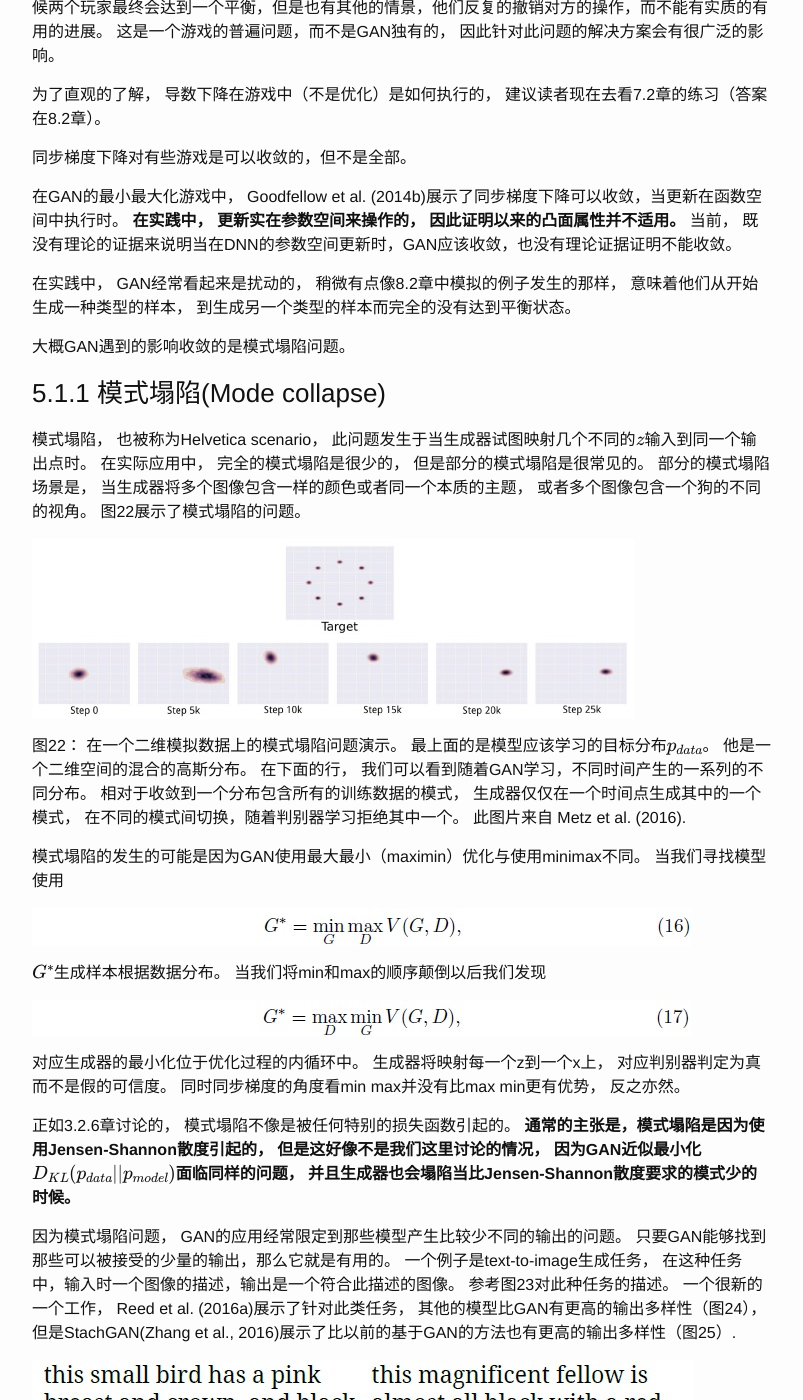
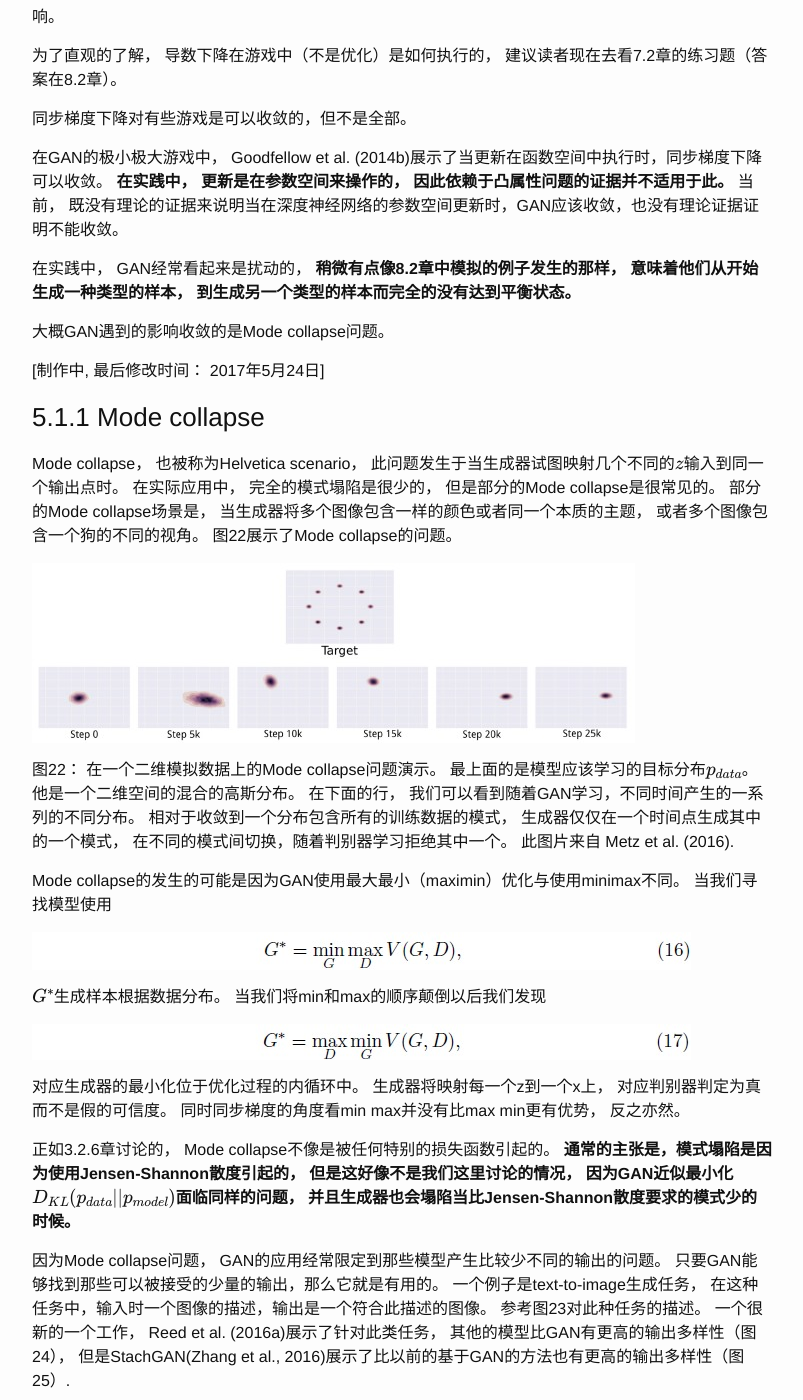
Before and after one commit to sinpycn/sinpycn.github.io, a Jekyll site: the page built from _posts/research/2017-05-10-GAN-Tutorial-Research-Frontiers.md, in a window 1280 px wide and 1400 px high, scrolled down 456 px. Shown: the whole window, without its empty margins (238-1041 px from the left). Built offline with Jekyll 4.4.1, drawn with Linux system fonts in a browser that asks for light colours; formulas are drawn with MathJax 3; some of the changed text lies outside the part shown.

Commit message:
Update 2017-05-10-GAN-Tutorial-Research-Frontiers.md

```diff
--- a/_posts/research/2017-05-10-GAN-Tutorial-Research-Frontiers.md
+++ b/_posts/research/2017-05-10-GAN-Tutorial-Research-Frontiers.md
@@ -20,33 +18,35 @@ GAN面对的最大的需要研究者来尝试解决的问题是不收敛问题
 有时候两个玩家最终会达到一个平衡，但是也有其他的情景，他们反复的撤销对方的操作，而不能有实质的有用的进展。
 这是一个游戏的普遍问题，而不是GAN独有的， 因此针对此问题的解决方案会有很广泛的影响。
 
-为了直观的了解， 导数下降在游戏中（不是优化）是如何执行的， 建议读者现在去看7.2章的练习（答案在8.2章）。
+为了直观的了解， 导数下降在游戏中（不是优化）是如何执行的， 建议读者现在去看7.2章的练习题（答案在8.2章）。
 
 同步梯度下降对有些游戏是可以收敛的，但不是全部。
 
-在GAN的最小最大化游戏中， Goodfellow et al. (2014b)展示了同步梯度下降可以收敛，当更新在函数空间中执行时。
-**在实践中， 更新实在参数空间来操作的， 因此证明以来的凸面属性并不适用。**
-当前， 既没有理论的证据来说明当在DNN的参数空间更新时，GAN应该收敛，也没有理论证据证明不能收敛。
+在GAN的极小极大游戏中， Goodfellow et al. (2014b)展示了当更新在函数空间中执行时，同步梯度下降可以收敛。
+**在实践中， 更新是在参数空间来操作的， 因此依赖于凸属性问题的证据并不适用于此。**
+当前， 既没有理论的证据来说明当在深度神经网络的参数空间更新时，GAN应该收敛，也没有理论证据证明不能收敛。
 
-在实践中， GAN经常看起来是扰动的， 稍微有点像8.2章中模拟的例子发生的那样， 意味着他们从开始生成一种类型的样本， 到生成另一个类型的样本而完全的没有达到平衡状态。
+在实践中， GAN经常看起来是扰动的， **稍微有点像8.2章中模拟的例子发生的那样， 意味着他们从开始生成一种类型的样本， 到生成另一个类型的样本而完全的没有达到平衡状态。**
 
-大概GAN遇到的影响收敛的是模式塌陷问题。
+大概GAN遇到的影响收敛的是Mode collapse问题。
 
-### 5.1.1 模式塌陷(Mode collapse)
+[制作中, 最后修改时间： 2017年5月24日]
 
-模式塌陷， 也被称为Helvetica scenario， 此问题发生于当生成器试图映射几个不同的$$z$$输入到同一个输出点时。
-在实际应用中， 完全的模式塌陷是很少的， 但是部分的模式塌陷是很常见的。
-部分的模式塌陷场景是， 当生成器将多个图像包含一样的颜色或者同一个本质的主题， 或者多个图像包含一个狗的不同的视角。
-图22展示了模式塌陷的问题。
+### 5.1.1 Mode collapse
+
+Mode collapse， 也被称为Helvetica scenario， 此问题发生于当生成器试图映射几个不同的$$z$$输入到同一个输出点时。
+在实际应用中， 完全的模式塌陷是很少的， 但是部分的Mode collapse是很常见的。
+部分的Mode collapse场景是， 当生成器将多个图像包含一样的颜色或者同一个本质的主题， 或者多个图像包含一个狗的不同的视角。
+图22展示了Mode collapse的问题。
 
 ![Figure 22](/images/201705/10/fig22.jpg)
 
-图22： 在一个二维模拟数据上的模式塌陷问题演示。 最上面的是模型应该学习的目标分布$$p_{data}$$。
+图22： 在一个二维模拟数据上的Mode collapse问题演示。 最上面的是模型应该学习的目标分布$$p_{data}$$。
 他是一个二维空间的混合的高斯分布。 在下面的行， 我们可以看到随着GAN学习，不同时间产生的一系列的不同分布。
 相对于收敛到一个分布包含所有的训练数据的模式， 生成器仅仅在一个时间点生成其中的一个模式， 在不同的模式间切换，随着判别器学习拒绝其中一个。
 此图片来自 Metz et al. (2016).
 
-模式塌陷的发生的可能是因为GAN使用最大最小（maximin）优化与使用minimax不同。 当我们寻找模型使用
+Mode collapse的发生的可能是因为GAN使用最大最小（maximin）优化与使用minimax不同。 当我们寻找模型使用
 
 ![Equation 16](/images/201705/10/eq16.jpg)
 
@@ -58,10 +58,10 @@ $$G^{*}$$生成样本根据数据分布。 当我们将min和max的顺序颠倒
 生成器将映射每一个z到一个x上， 对应判别器判定为真而不是假的可信度。
 同时同步梯度的角度看min max并没有比max min更有优势， 反之亦然。
 
-正如3.2.6章讨论的， 模式塌陷不像是被任何特别的损失函数引起的。
+正如3.2.6章讨论的， Mode collapse不像是被任何特别的损失函数引起的。
 **通常的主张是，模式塌陷是因为使用Jensen-Shannon散度引起的， 但是这好像不是我们这里讨论的情况， 因为GAN近似最小化$$D_{KL}(p_{data}||p_{model})$$面临同样的问题， 并且生成器也会塌陷当比Jensen-Shannon散度要求的模式少的时候。**
 
-因为模式塌陷问题， GAN的应用经常限定到那些模型产生比较少不同的输出的问题。
+因为Mode collapse问题， GAN的应用经常限定到那些模型产生比较少不同的输出的问题。
 只要GAN能够找到那些可以被接受的少量的输出，那么它就是有用的。
 一个例子是text-to-image生成任务， 在这种任务中，输入时一个图像的描述，输出是一个符合此描述的图像。
 参考图23对此种任务的描述。
@@ -79,7 +79,7 @@ $$G^{*}$$生成样本根据数据分布。 当我们将min和max的顺序颠倒
 
 图25： 比其他的基于GAN的text-to-image模型，StackGAN能够有更高的输出多样性。 图片来自Zhang et al. (2016)。
 
-模式塌陷问题很可能是GAN最重要的问题需要研究者去解决。
+Mode collapse问题很可能是GAN最重要的问题需要研究者去解决。
 
 其他的尝试是minibatch feature (Salimans et al., 2016)。 minibatch features基本的思路是允许判别器比较一个样本与一个minibatch的生成样本和一个minibatch的真实样本。
 通过测度与这些潜在空间的其他样本距离， 判别器可以判定是否一个样本显著的与其他生成样本相似。
@@ -118,7 +118,7 @@ Minibatch GAN很大程度上是为了减少模式塌陷问题而不是其他问
 
 图31： 在128x128 ImageNet 上GAN好像有困难去协调整体结构， 比如， 放射性奶牛，一个动物同时有四肢动物和两足动物的结构。
 
-另一个解决模式塌陷问题的方法是unrolled GAN （Metz et al., 2016)。 理想情况下， 我们希望找到$$G^{*}=arg min_G max_D V(G,D）$$ 对两个玩家，我们会忽略掉max操作当计算G的梯度时。
+另一个解决Mode collapse问题的方法是unrolled GAN （Metz et al., 2016)。 理想情况下， 我们希望找到$$G^{*}=arg min_G max_D V(G,D）$$ 对两个玩家，我们会忽略掉max操作当计算G的梯度时。
 实际上， 我们应该考虑$$max_D V(G,D)$$作为G的损失函数， 并且我们应该通过最大化操作来反向传播。
 各种各样的通过最大化操作进行反向传递的策略存在， 但是很多，比如根据隐式差异，是不稳定的。
 Unrolled GAN的思想是建立一个计算图描述$$k$$步的判别器学习， 然后当计算生成器梯度时通过所有的k步学习反向传播。
```
Also changed, not shown: other parts of _posts/research/2017-05-10-GAN-Tutorial-Research-Frontiers.md (+0 -2 lines).
